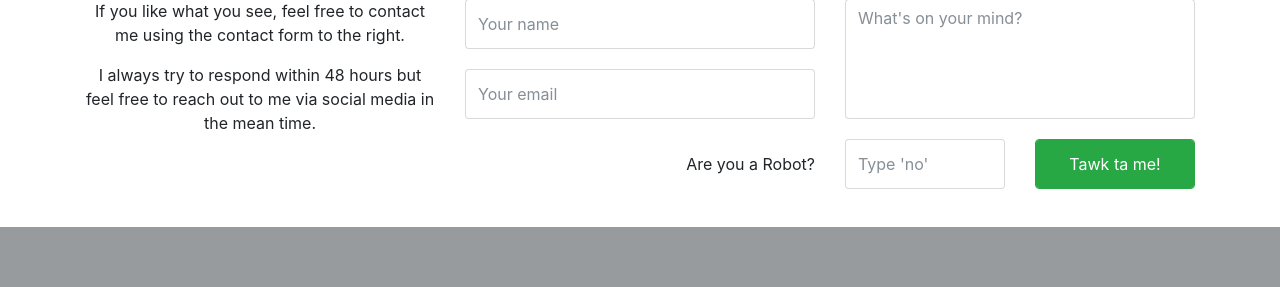
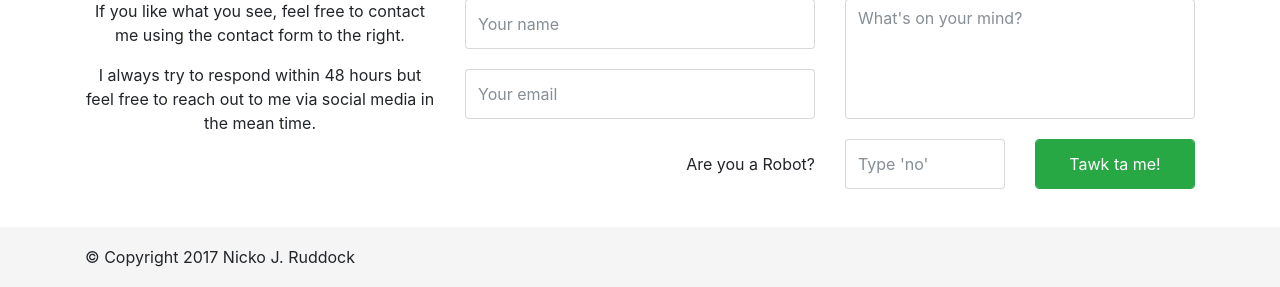
Before and after one commit to GingerNinjaNicko/legacy-portfolio, a PHP site: page / in a window 1280 px wide. Shown: the part 1774-2061 px from the top of the page. Before the commit the page ends 2001 px from the top, so only its background shows below. Run offline with PHP 8.4, Linux system fonts and the light colour scheme; some libraries are stand-ins or nearby versions.

Commit message:
created basic footer

```diff
--- a/css/index.css
+++ b/css/index.css
@@ -32,6 +32,12 @@ form .row:last-child input {
 
 label {
     line-height: 50px
+}
+
+footer {
+    background-color: #f5f5f5;
+    height: 60px;
+    line-height: 60px;
 }
 
 .landing {
--- a/index.html
+++ b/index.html
@@ -185,6 +185,14 @@
         </div> <!-- ./row -->
     </article>
 
+    <footer>
+        <div class="container">
+            <span>
+                &copy; Copyright 2017 Nicko J. Ruddock
+            </span>
+        </div>
+    </footer>
+
     <!-- Javascript files -->
     <script src="https://code.jquery.com/jquery-3.2.1.slim.min.js" integrity="sha384-KJ3o2DKtIkvYIK3UENzmM7KCkRr/rE9/Qpg6aAZGJwFDMVNA/GpGFF93hXpG5KkN" crossorigin="anonymous"></script>
     <script src="https://cdnjs.cloudflare.com/ajax/libs/popper.js/1.11.0/umd/popper.min.js" integrity="sha384-b/U6ypiBEHpOf/4+1nzFpr53nxSS+GLCkfwBdFNTxtclqqenISfwAzpKaMNFNmj4" crossorigin="anonymous"></script>
```
